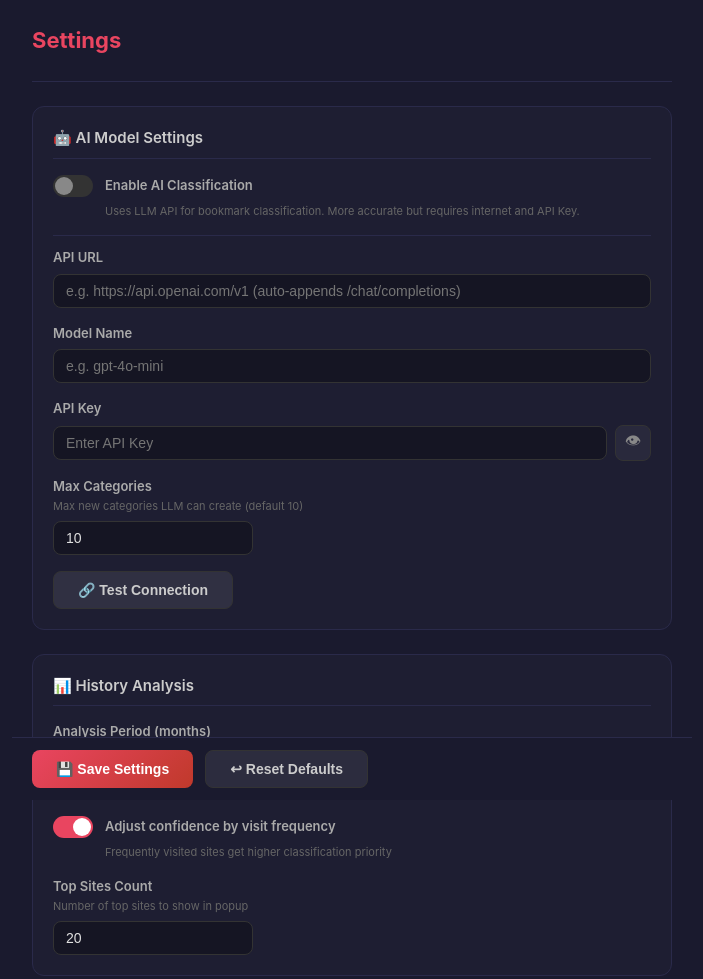
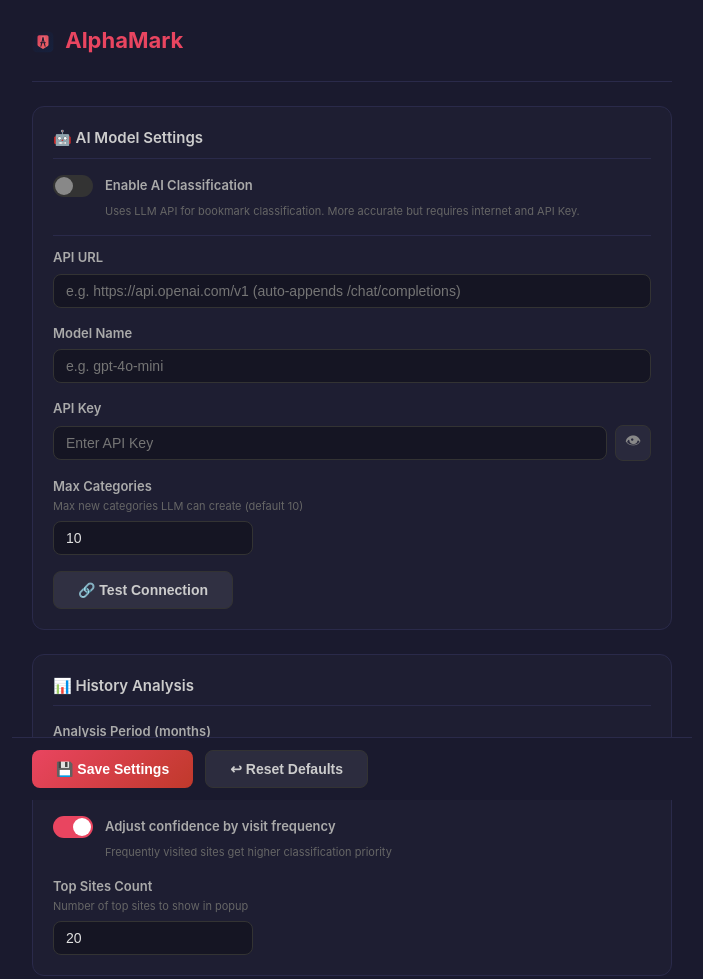
Before and after one commit to cheneydc/AlphaMark, a website with bundled scripts: page options.html in a window 1280 px wide. Shown: the top 979 px of the page, without its empty margins (288-991 px from the left). Built offline with nearby package versions, Linux system fonts and the light colour scheme; some packages are replaced by stand-ins of ours; no server answers.

Commit message:
feat: use SVG logo in header for crisp rendering

```diff
--- a/options.css
+++ b/options.css
@@ -28,6 +28,14 @@ body {
   font-size: 22px;
   font-weight: 700;
   color: #e94560;
+}
+
+.logo-icon {
+  width: 22px;
+  height: 22px;
+  vertical-align: -5px;
+  margin-right: 6px;
+  border-radius: 4px;
 }
 
 .main {
--- a/options.html
+++ b/options.html
@@ -9,7 +9,7 @@
 <body>
   <div class="container">
     <header class="header">
-      <h1 data-i18n="optionsTitle">⚙ 设置</h1>
+      <h1><img src="icons/logo.svg" class="logo-icon" alt=""> AlphaMark</h1>
     </header>
 
     <main class="main">
--- a/popup.css
+++ b/popup.css
@@ -53,11 +53,11 @@ body {
 }
 
 .logo-icon {
-  width: 18px;
-  height: 18px;
-  vertical-align: -3px;
-  margin-right: 4px;
-  border-radius: 3px;
+  width: 20px;
+  height: 20px;
+  vertical-align: -4px;
+  margin-right: 5px;
+  border-radius: 4px;
 }
 
 .btn-icon:hover {
```
Also changed, not shown: popup.html (+1 -1 lines).
